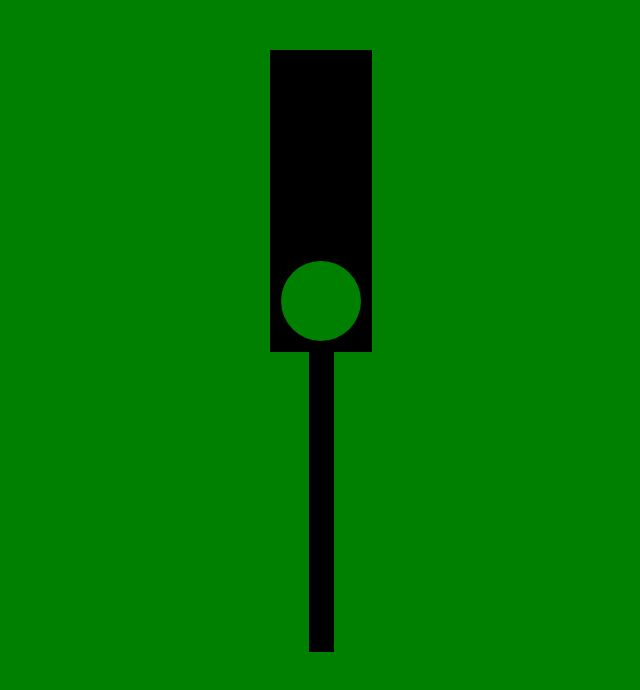
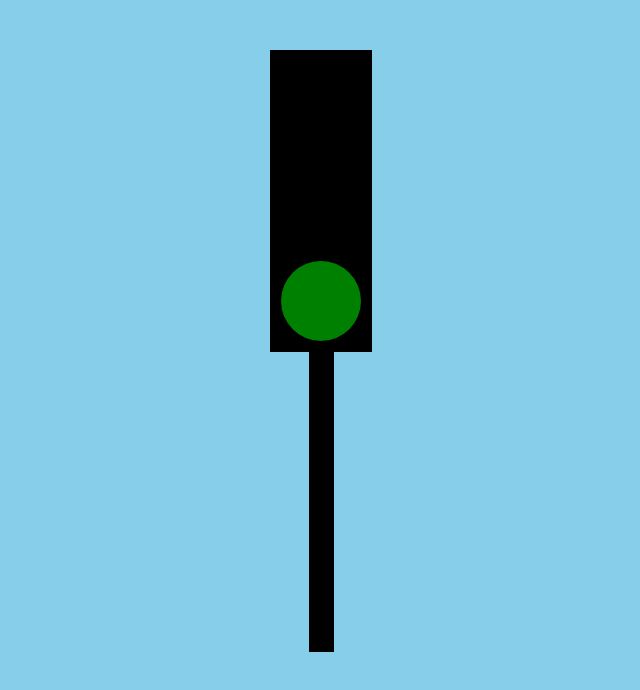
Before and after one commit to pganapathiskamath/3a.github.io, a plain HTML site: page index.html in a window 1280 px wide. Shown: the whole page, without its empty margins (319-959 px from the left). Drawn offline with Linux system fonts and the light colour scheme.

Commit message:
Update index.html

```diff
--- a/index.html
+++ b/index.html
@@ -7,7 +7,7 @@
     <style>
         html{
         margin:0px;
-        background:green;
+        background:skyblue;
         }
         .traffic-light{
         width: 100px;
```
